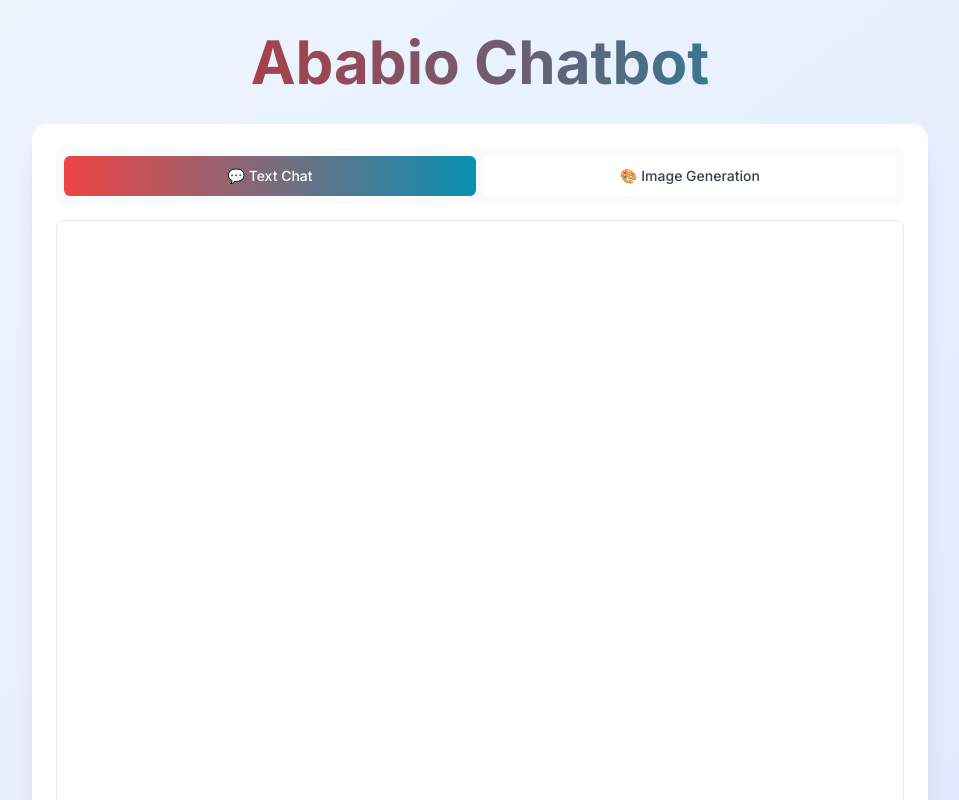
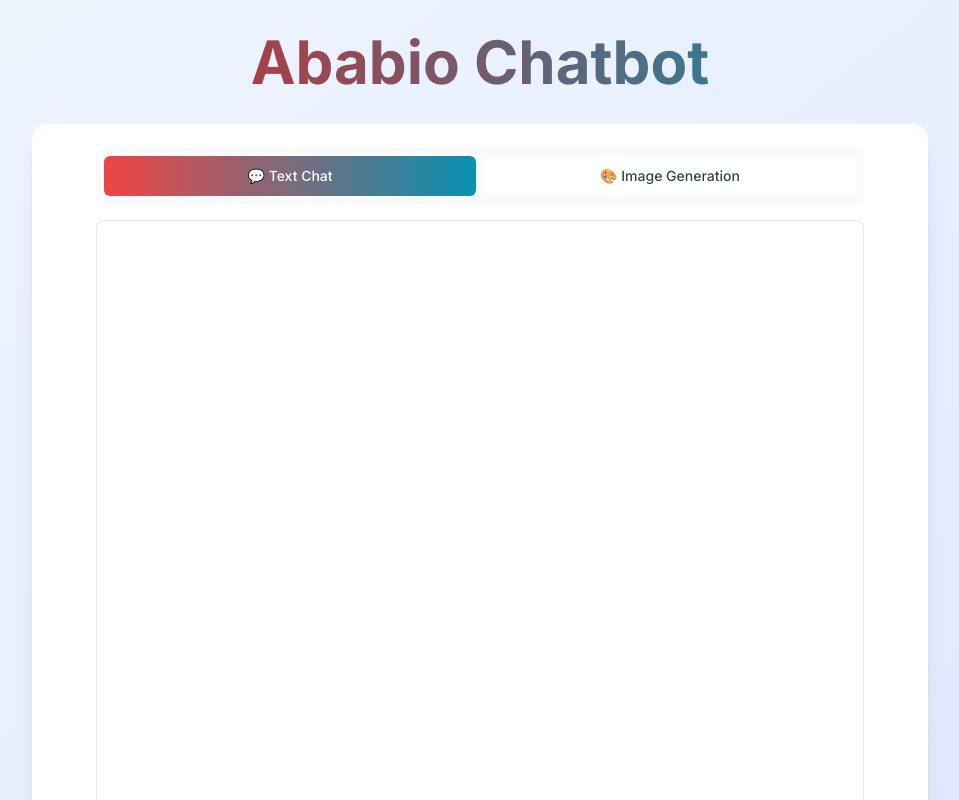
Before and after one commit to marco-1dev/HS_class_chat_demo, a Next.js app: page / in a window 1280 px wide. Shown: the top 800 px of the page, without its empty margins (160-1119 px from the left). Built offline with nearby package versions, Linux system fonts and the light colour scheme.

Commit message:
update ui

```diff
--- a/src/components/Chatbot.tsx
+++ b/src/components/Chatbot.tsx
@@ -78,7 +78,7 @@ export function Chatbot() {
   const messages = mode === 'chat' ? chatMessages : imageMessages
 
   return (
-    <div className="h-[800px] w-full">
+    <div className="h-[800px] w-full min-w-[300px] max-w-3xl mx-auto">
       <div className="flex flex-col h-full ">
 
         {/* Mode Toggle */}
```
